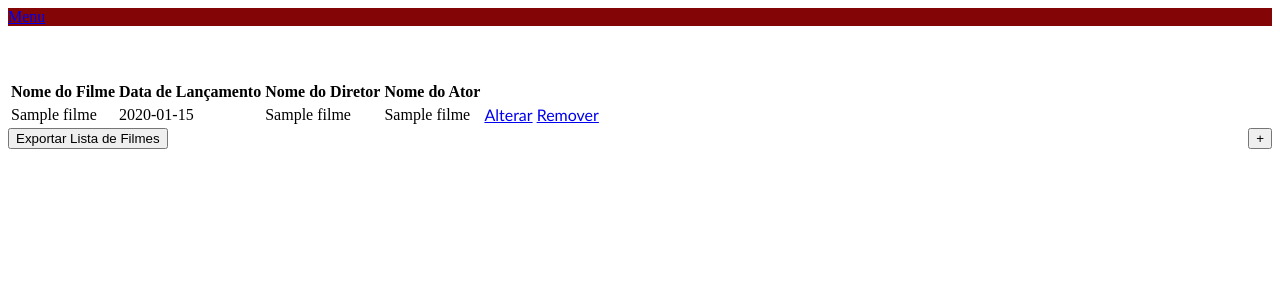
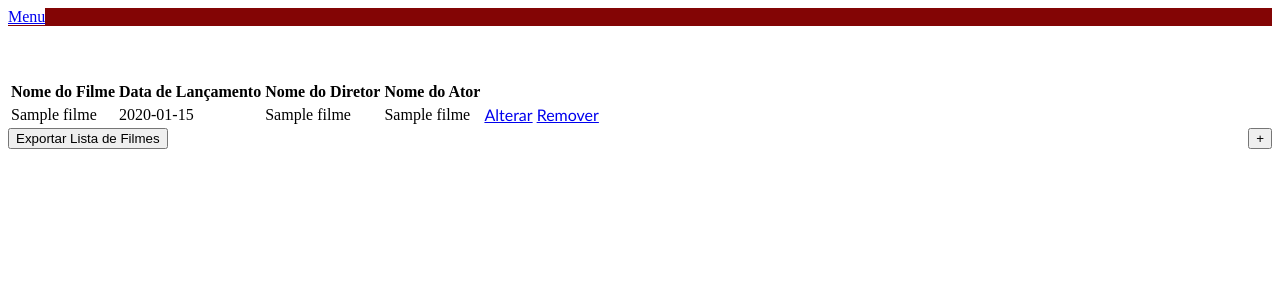
Before and after one commit to jpsfariaa/MoviePython, a Flask app: page /filmes in a window 1280 px wide. Shown: the top 300 px of the page. Run offline with Flask 2, Linux system fonts and the light colour scheme; tables that the repository leaves empty or names only in its code hold one stand-in row (values such as "Sample post").

Commit message:
Update filmes.html

```diff
--- a/Code/templates/filmes.html
+++ b/Code/templates/filmes.html
@@ -1,5 +1,5 @@
 <nav class="navbar navbar bg-light" style="background-color: #830505;">
-    <a class = "navibar-brand" href="{{ url_for('menu') }}">Menu</a>
+    <a class = "navibar-brand" style="background-color: #ffffff;" href="{{ url_for('menu') }}">Menu</a>
 </nav>
 
 {% extends "template.html" %}
```
